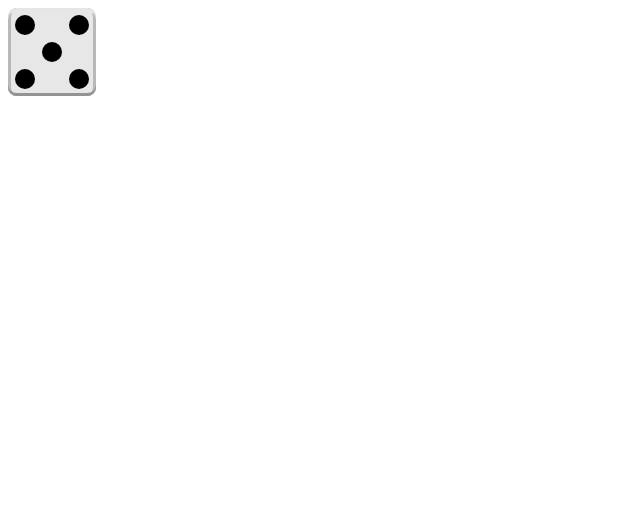
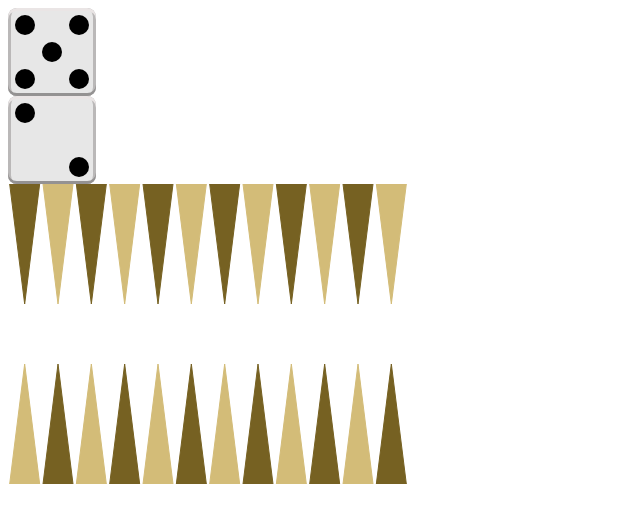
Before and after one commit to BadyTM/Backgammon, a Vue app: page / in a window 1280 px wide. Shown: the top 522 px of the page, without its empty margins (0-640 px from the left). Built offline with nearby package versions, Linux system fonts and the light colour scheme.

Commit message:
Add board with triangle drawing fnc

```diff
--- /dev/null
+++ b/src/components/BackgammonBoard.vue
@@ -0,0 +1,67 @@
+<script setup lang="ts">
+import { computed, onMounted, shallowRef } from "vue";
+
+const colors = shallowRef({
+  oddTriangleColor: "#766122",
+  evenTriangleColor: "#d3bc78",
+});
+
+const boardHeight = shallowRef(300);
+const boardWidth = shallowRef(400);
+const backgammonBoard = shallowRef<HTMLCanvasElement>();
+const ctx = computed(() => backgammonBoard.value?.getContext("2d"));
+
+const drawSingleTriangle = (x: number, y: number, width: number, height: number, color: string): void => {
+  if (!ctx.value) {
+    return;
+  }
+  const directionCoordinates = y > boardHeight.value / 2 ? -height : height;
+  ctx.value.save();
+  ctx.value.beginPath();
+  ctx.value.moveTo(x, y);
+  ctx.value.lineTo(x + width / 2, y + directionCoordinates);
+  ctx.value.lineTo(x + width, y);
+  ctx.value.closePath();
+  ctx.value.fillStyle = color;
+  ctx.value.strokeStyle = color;
+  ctx.value.fill();
+  ctx.value.stroke();
+  ctx.value.restore();
+};
+
+const drawTriangles = (): void => {
+  const triangleHeight = boardHeight.value * 0.4;
+  const triangleOffset = boardWidth.value / 12;
+  const triangleWidth = triangleOffset * 0.9;
+  const triangleMargin = (triangleOffset - triangleWidth) / 2;
+
+  for (let i = 0; i < 12; i++) {
+    const isEven = i % 2 === 0;
+    const x = triangleOffset * i + triangleMargin;
+    const topTriangleColor = isEven ? colors.value.oddTriangleColor : colors.value.evenTriangleColor;
+    const bottomTriangleColor = isEven ? colors.value.evenTriangleColor : colors.value.oddTriangleColor;
+    drawSingleTriangle(x, 0, triangleWidth, triangleHeight, topTriangleColor);
+    drawSingleTriangle(x, boardHeight.value, triangleWidth, triangleHeight, bottomTriangleColor);
+  }
+};
+
+onMounted(() => {
+  drawTriangles();
+});
+</script>
+
+<template>
+  <canvas
+    ref="backgammonBoard"
+    class="backgammon-board"
+    :width="boardWidth"
+    :height="boardHeight"
+  ></canvas>
+</template>
+
+<style scoped lang="scss">
+.backgammon-board {
+  width: 400px;
+  height: 300px;
+}
+</style>
--- a/src/views/HomeView.vue
+++ b/src/views/HomeView.vue
@@ -1,9 +1,12 @@
 <script setup lang="ts">
+import BackgammonBoard from "@/components/BackgammonBoard.vue";
 import DiceComponent from "@/components/DiceComponent.vue";
 </script>
 
 <template>
   <DiceComponent />
+  <DiceComponent />
+  <BackgammonBoard />
 </template>
 
 <style scoped lang="scss"></style>
```
Also changed, not shown: .prettierrc.json.
